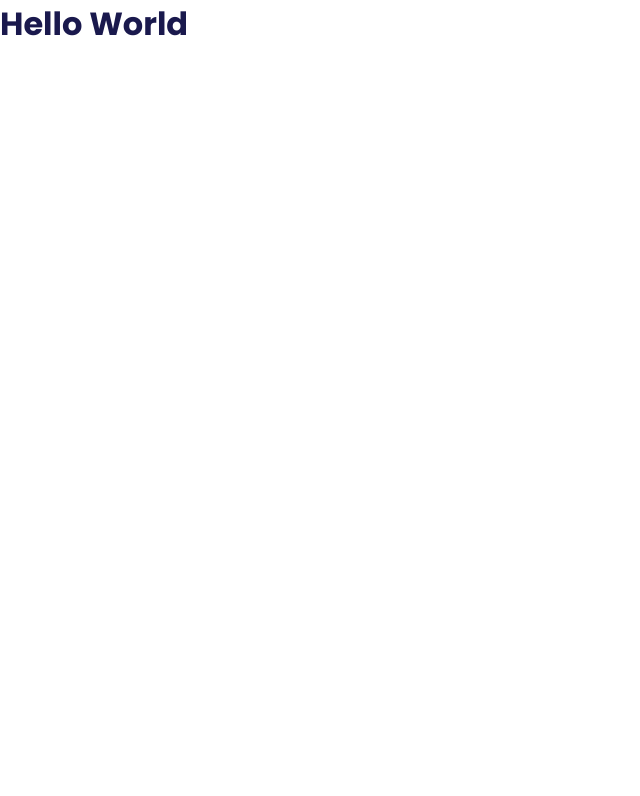
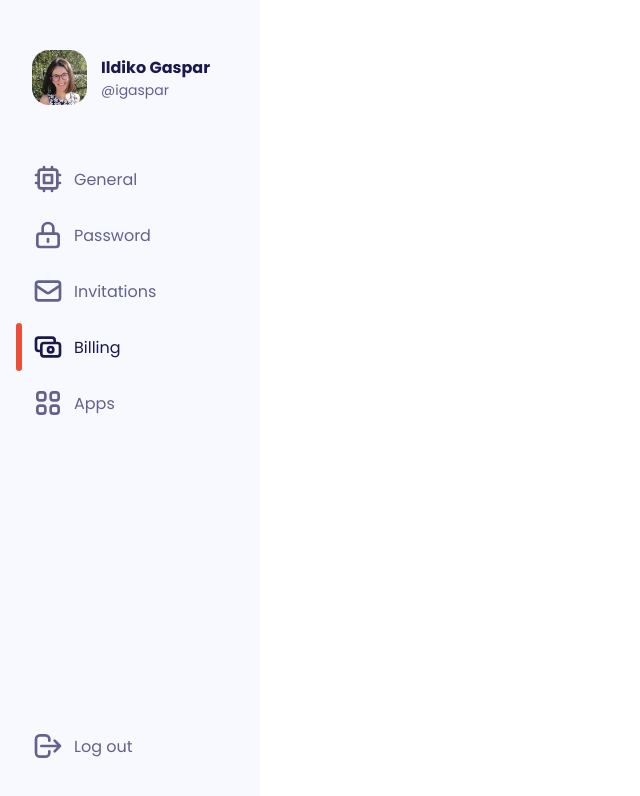
Before and after one commit to ClodoaldoDantas/billing, a React (Vite) app: page / in a window 1280 px wide. Shown: the top 796 px of the page, without its empty margins (0-640 px from the left). Built offline with nearby package versions, Linux system fonts and the light colour scheme.

Commit message:
feat: Sidebar component

```diff
--- a/package.json
+++ b/package.json
@@ -9,8 +9,10 @@
     "preview": "vite preview"
   },
   "dependencies": {
+    "classnames": "^2.3.2",
     "react": "^18.2.0",
-    "react-dom": "^18.2.0"
+    "react-dom": "^18.2.0",
+    "react-icons": "^4.7.1"
   },
   "devDependencies": {
     "@types/react": "^18.0.24",
--- a/src/App.tsx
+++ b/src/App.tsx
@@ -1,7 +1,9 @@
+import { Sidebar } from './components/Sidebar'
+
 export function App() {
   return (
     <>
-      <h1>Hello World</h1>
+      <Sidebar />
     </>
   )
 }
--- /dev/null
+++ b/src/components/Menu/index.tsx
@@ -0,0 +1,46 @@
+import { useState, MouseEvent } from 'react'
+import {
+  HiOutlineChip,
+  HiOutlineLockClosed,
+  HiOutlineMail,
+  HiOutlineCash,
+  HiOutlineViewGrid,
+} from 'react-icons/hi'
+
+import cx from 'classnames'
+import styles from './styles.module.scss'
+
+const menuItems = [
+  { icon: HiOutlineChip, title: 'General' },
+  { icon: HiOutlineLockClosed, title: 'Password' },
+  { icon: HiOutlineMail, title: 'Invitations' },
+  { icon: HiOutlineCash, title: 'Billing' },
+  { icon: HiOutlineViewGrid, title: 'Apps' },
+]
+
+export function Menu() {
+  const [activeMenu, setActiveMenu] = useState('Billing')
+
+  function handleClickMenu(event: MouseEvent, title: string) {
+    event.preventDefault()
+    setActiveMenu(title)
+  }
+
+  return (
+    <nav className={styles.menu}>
+      {menuItems.map(({ icon: Icon, title }) => (
+        <a
+          key={title}
+          href="#"
+          onClick={(event) => handleClickMenu(event, title)}
+          className={cx({
+            [styles.active]: title === activeMenu,
+          })}
+        >
+          <Icon size={32} />
+          {title}
+        </a>
+      ))}
+    </nav>
+  )
+}
--- /dev/null
+++ b/src/components/Menu/styles.module.scss
@@ -0,0 +1,40 @@
+.menu {
+  display: flex;
+  flex-direction: column;
+  gap: 0.8rem;
+  margin: 0 1.6rem auto;
+
+  a {
+    padding: 0.8rem 1.6rem;
+    display: flex;
+    align-items: center;
+    width: 100%;
+    position: relative;
+
+    svg {
+      margin-right: 1rem;
+    }
+
+    &::before {
+      content: '';
+      display: inline-block;
+      height: 100%;
+      width: 6px;
+      border-radius: 24px;
+
+      background-color: transparent;
+      position: absolute;
+      left: 0;
+    }
+
+    &:hover,
+    &.active {
+      color: var(--blue-500);
+    }
+
+    &:hover::before,
+    &.active::before {
+      background-color: var(--orange-500);
+    }
+  }
+}
--- /dev/null
+++ b/src/components/Profile/index.tsx
@@ -0,0 +1,15 @@
+import styles from './styles.module.scss'
+import profileImg from '../../assets/profile.png'
+
+export function Profile() {
+  return (
+    <div className={styles.profile}>
+      <img src={profileImg} alt="Ildiko Gaspar" />
+
+      <div className={styles.profileContent}>
+        <strong>Ildiko Gaspar</strong>
+        <span>@igaspar</span>
+      </div>
+    </div>
+  )
+}
--- /dev/null
+++ b/src/components/Profile/styles.module.scss
@@ -0,0 +1,20 @@
+.profile {
+  margin: 5rem 3.2rem;
+  display: flex;
+  align-items: center;
+  gap: 1.4rem;
+}
+
+.profileContent {
+  display: flex;
+  flex-direction: column;
+
+  strong {
+    font-size: 1.6rem;
+    color: var(--blue-500);
+  }
+
+  span {
+    font-size: 1.4rem;
+  }
+}
--- /dev/null
+++ b/src/components/Sidebar/index.tsx
@@ -0,0 +1,14 @@
+import { Menu } from '../Menu'
+import { Profile } from '../Profile'
+import { SignOut } from '../SignOut'
+import styles from './styles.module.scss'
+
+export function Sidebar() {
+  return (
+    <div className={styles.sidebar}>
+      <Profile />
+      <Menu />
+      <SignOut />
+    </div>
+  )
+}
--- /dev/null
+++ b/src/components/Sidebar/styles.module.scss
@@ -0,0 +1,12 @@
+.sidebar {
+  background: var(--gray-300);
+  height: 100vh;
+  width: 26rem;
+  position: fixed;
+  top: 0;
+  left: 0;
+
+  display: flex;
+  flex-direction: column;
+  padding-bottom: 3rem;
+}
--- /dev/null
+++ b/src/components/SignOut/index.tsx
@@ -0,0 +1,11 @@
+import { HiOutlineLogout } from 'react-icons/hi'
+import styles from './styles.module.scss'
+
+export function SignOut() {
+  return (
+    <button className={styles.signOut} type="button">
+      <HiOutlineLogout size={32} />
+      Log out
+    </button>
+  )
+}
--- /dev/null
+++ b/src/components/SignOut/styles.module.scss
@@ -0,0 +1,14 @@
+.signOut {
+  margin: 0 1.6rem;
+  padding: 0.8rem 1.6rem;
+  background-color: transparent;
+  border: 0;
+
+  display: flex;
+  align-items: center;
+  gap: 1rem;
+
+  &:hover {
+    color: var(--blue-500);
+  }
+}
--- a/src/styles/global.scss
+++ b/src/styles/global.scss
@@ -8,6 +8,7 @@
 
 html {
   box-sizing: border-box;
+  font-size: 62.5%; /* 1rem = 10px */
 }
 
 :root {
@@ -24,7 +25,7 @@ body,
 input,
 button {
   font-family: 'Poppins', sans-serif;
-  font-size: 1rem;
+  font-size: 1.6rem;
   color: var(--blue-400);
 }
 
@@ -35,6 +36,11 @@ h3 {
   color: var(--blue-500);
 }
 
+a {
+  color: inherit;
+  text-decoration: none;
+}
+
 button {
   cursor: pointer;
 }
```
Also changed, not shown: src/assets/profile.png (added), 1 other file (tests, documents, lock files or other folders).
